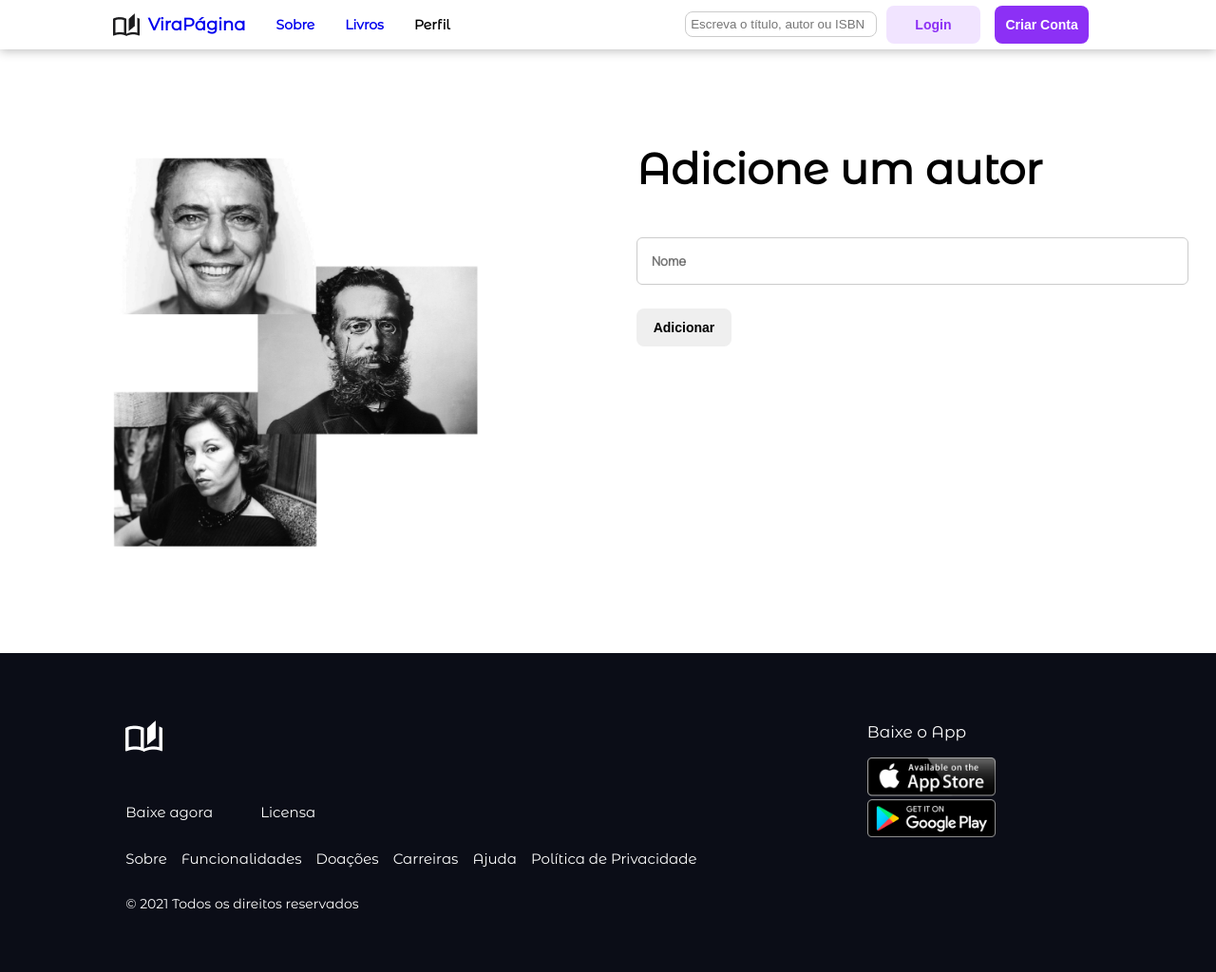
After one commit to Lulq/viraPagina, a Node server app: page /autores/add in a window 1280 px wide. The commit adds this page. Shown: the whole page at 95% size. Run offline with Node 20, Linux system fonts and the light colour scheme; some libraries are stand-ins or nearby versions.

Commit message:
ultima versão estável

```diff
--- a/config/config.js
+++ b/config/config.js
@@ -1,6 +1,6 @@
 module.exports = {
   "username": "root",
-  "password": "12345",
+  "password": "teste123",
   "database": "virapagina",
   "host": "127.0.0.1",
   "dialect": "mysql"
--- a/controllers/autoresController.js
+++ b/controllers/autoresController.js
@@ -1,4 +1,4 @@
-const { Autor, sequelize } = require('../models')
+const { Livro , Autor, Idioma, Genero, Usuario, sequelize } = require('../models')
 
 const autoresController = {
     index: async (req, res) => {
@@ -6,12 +6,25 @@ const autoresController = {
         return res.json(autores);
     },
 
+    addAutor : async (req, res) => {
+        return res.render('add-autor')
+    },
+
+    added : async (req, res) => {
+        return res.render('added-autor')
+    },
+
     create: async (req, res) => {
+        const autores = await Autor.findAll()
+        const generos = await Genero.findAll()
+        const idiomas = await Idioma.findAll()
         let { autor } = req.body;
-        let novoAutor = await Autor.create({
+        const novoAutor = await Autor.create({
             autor
         })
-        return res.json(novoAutor)
+
+        return res.render('novo-livro',{novoAutor, autores, generos, idiomas})
+
     },
 
     update: async (req, res) => {
--- a/controllers/livrosController.js
+++ b/controllers/livrosController.js
@@ -1,6 +1,6 @@
 const { Livro , Autor, Idioma, Genero, Usuario, sequelize } = require('../models')
 const { v4 : uuidv4 } = require('uuid')
-const { user } = require('./usuariosController')
+
 let uuid = uuidv4()
 const {Op} = require('sequelize');
 
--- a/public/css/style-cadastro-user.css
+++ b/public/css/style-cadastro-user.css
@@ -182,7 +182,7 @@ button {
   display: flex;
   align-items: center;
   justify-content: space-around;
-  margin-top: 120px;
+  /* margin-top: 120px; */
 }
 
 .banner img {
--- /dev/null
+++ b/views/add-autor.ejs
@@ -0,0 +1,86 @@
+<!DOCTYPE html>
+<html lang="en">
+
+<head>
+    <meta charset="UTF-8">
+    <meta http-equiv="X-UA-Compatible" content="IE=edge">
+    <meta name="viewport" content="width=device-width, initial-scale=1.0">
+    <title>Cadastrar Usuário</title>
+    <link rel="stylesheet" href="/css/style-cadastro-user.css">
+</head>
+
+<body>
+    <header>
+        <div class="header-left">
+            <div class="logo">
+                <img src="/img/Vector.png" alt="">
+                <h2><a href="/">ViraPágina</a></h2>
+            </div>
+            <p><a href="/sobre">Sobre</a></p>
+            <p><a href="/livros">Livros</a></p>
+            <p>Perfil</p>
+        </div>
+        <div class="header-right" id="wfind">
+            <input type="text" placeholder="Escreva o título, autor ou ISBN"> </input>
+            <button class="left" onclick="window.location.href='/usuarios/login'">Login</button>
+            <button class="right">Criar Conta</button>
+        </div>
+    </header>
+    </section>
+
+
+    <main>
+        <div class="banner-login">
+
+            <div class="banner">
+                <img src="/img/autores.png" alt="Instagram" class="logo">
+            </div>
+
+            <div class="login">
+                <p><strong>Adicione um autor</strong> </p>
+                <form action='/autores' method="POST">
+
+                    <input type="text" name="autor" id="autor" placeholder="Nome" required>
+
+                    <div class="submit-button">
+                        <button type="submit">Adicionar</button>
+                    </div>
+                </form>
+            </div>
+        </div>
+
+    </main>
+
+    <footer>
+        <div class="footer-left">
+            <p><a href="/">
+                <img src="/img/Vector2.png" alt="Ícone de livro">
+            </a></p>
+            <div class="linha-1">
+                <p>Baixe agora</p>
+                <p>Licensa</p>
+            </div>
+            <div class="linha-2">
+                <p><a href="/sobre">Sobre</a></p>
+                <p>Funcionalidades</p>
+                <p>Doações</p>
+                <p>Carreiras</p>
+                <p>Ajuda</p>
+                <p>Política de Privacidade</p>
+
+            </div>
+            <div class="linha-3">
+                <p>© 2021 Todos os direitos reservados</p>
+            </div>
+        </div>
+        <div class="footer-right">
+            <p>Baixe o App</p>
+            <img src="/img/apps.png" alt="">
+
+        </div>
+
+    </footer>
+
+</body>
+
+</html>
```
Also changed, not shown: public/css/style-novo-livro.css (+20 -4 lines), routes/autoresRouter.js (+7 -0 lines), views/added-autor.ejs (added, +79 -0 lines), views/novo-livro.ejs (+16 -4 lines), views/seus-livros.ejs (+17 -4 lines), public/img/autores.png (added), 1 other file.
